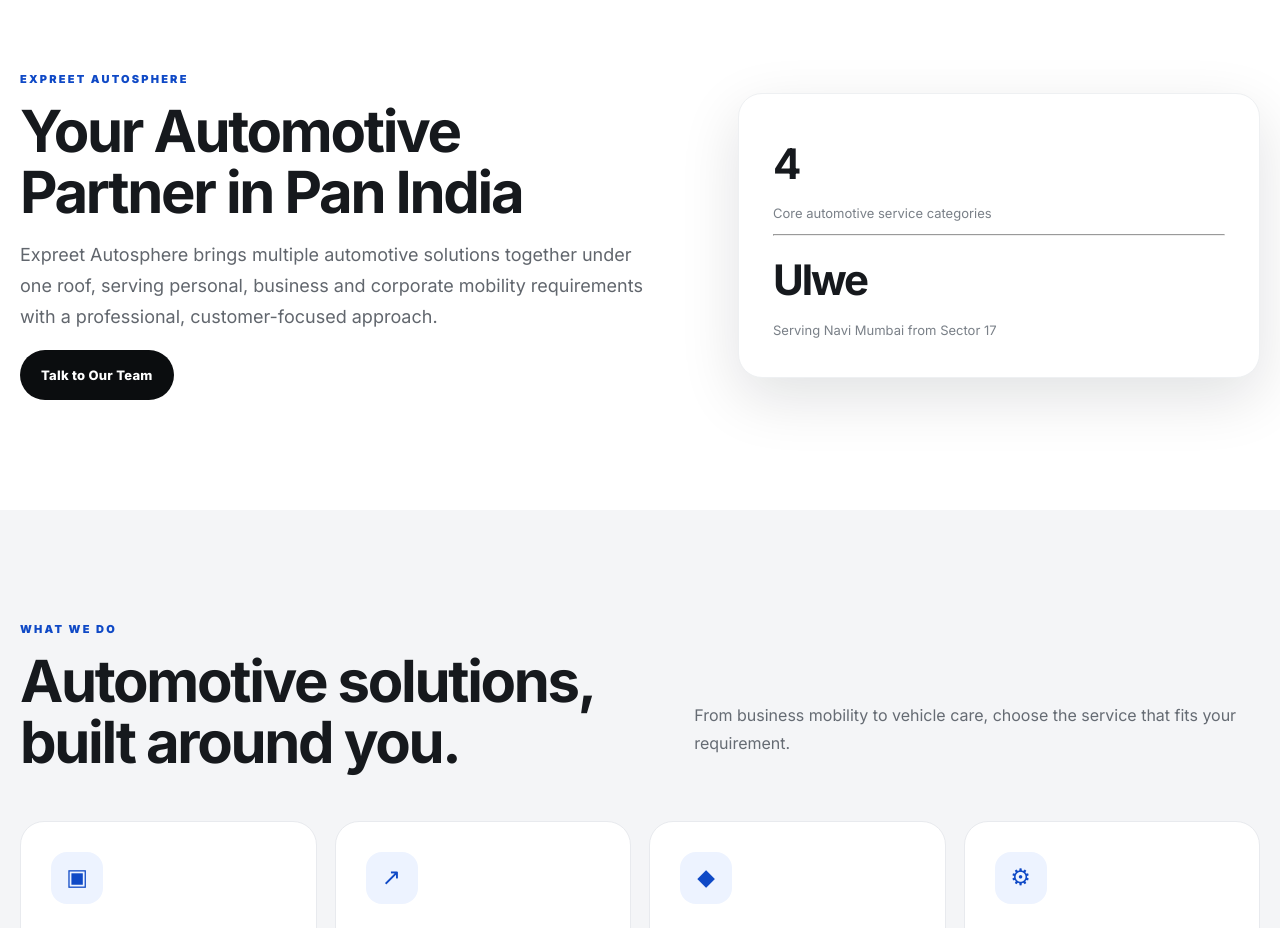
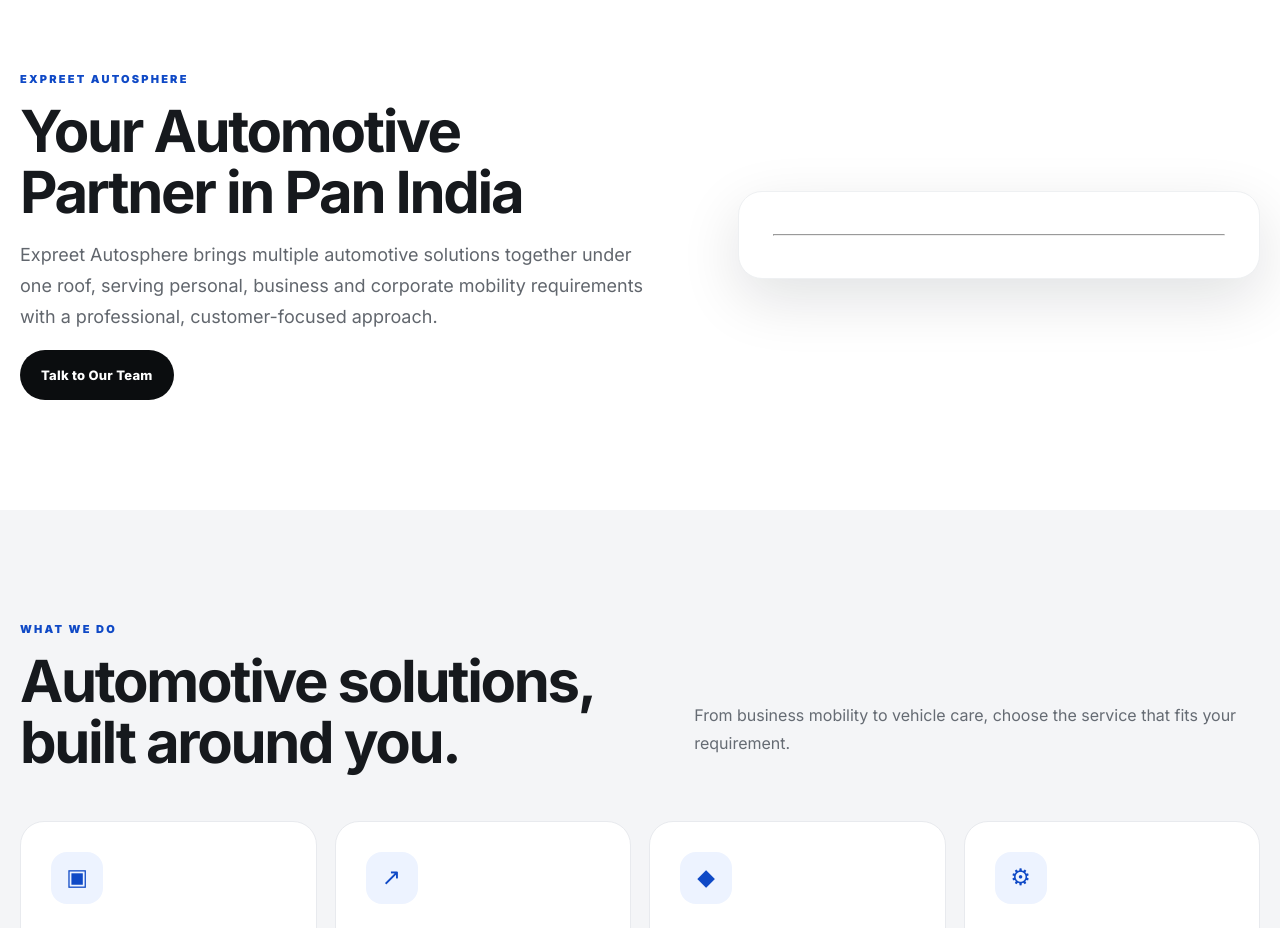
Before and after one commit to couponmallindia/expreettt, a plain HTML site: page index.html in a window 1280 px wide. Shown: the part 820-1748 px from the top of the page. Drawn offline with Linux system fonts and the light colour scheme.

Commit message:
Update index.html

```diff
--- a/index.html
+++ b/index.html
@@ -27,7 +27,7 @@
 <p>Corporate cars, car rentals, vehicle sale-purchase support and professional automotive care — designed around your mobility needs.</p>
 <div class="actions"><a class="btn btn-primary" href="services.html">Explore Our Services ↗</a><a class="btn btn-light" href="contact.html">Contact Us</a></div>
 </div></section>
-<section class="section"><div class="container intro reveal"><div class="intro-copy"><div class="kicker">Expreet Autosphere</div><h2>Your Automotive Partner in Pan India</h2><p>Expreet Autosphere brings multiple automotive solutions together under one roof, serving personal, business and corporate mobility requirements with a professional, customer-focused approach.</p><a class="btn btn-dark" href="contact.html">Talk to Our Team</a></div><div class="mini-panel"><strong>4</strong><span>Core automotive service categories</span><hr><strong>Ulwe</strong><span>Serving Navi Mumbai from Sector 17</span></div></div></section>
+<section class="section"><div class="container intro reveal"><div class="intro-copy"><div class="kicker">Expreet Autosphere</div><h2>Your Automotive Partner in Pan India</h2><p>Expreet Autosphere brings multiple automotive solutions together under one roof, serving personal, business and corporate mobility requirements with a professional, customer-focused approach.</p><a class="btn btn-dark" href="contact.html">Talk to Our Team</a></div><div class="mini-panel"><strong></strong><span></span><hr><strong></strong><span></span></div></div></section>
 <section class="section alt"><div class="container"><div class="section-head reveal"><div><div class="kicker">What We Do</div><h2>Automotive solutions, built around you.</h2></div><p class="lead">From business mobility to vehicle care, choose the service that fits your requirement.</p></div>
 <div class="cards">
 <article class="card reveal"><div class="icon">▣</div><h3>Corporate Cars</h3><p>Professional mobility solutions for corporate requirements, executives and business travel.</p><a class="learn" href="services.html#corporate">Learn More →</a></article>
```
